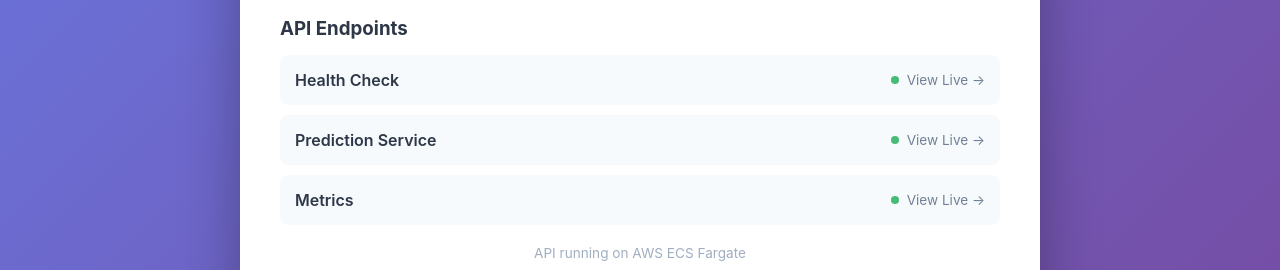
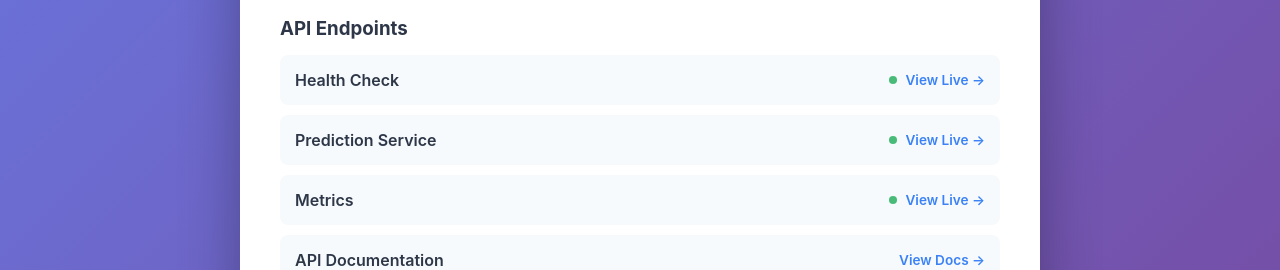
Before and after one commit to dataappengineer/mlops-cloud-demo, a plain HTML site: page docs/index.html in a window 1280 px wide. Shown: the part 682-952 px from the top of the page. Drawn offline with Linux system fonts and the light colour scheme; no server answers.

Commit message:
feat: Make API endpoint links clickable on status page
- Health Check → Live endpoint
- Prediction Service → API docs /predict
- Metrics → Live metrics endpoint
- Added API Documentation link
- Better UX for portfolio viewers

```diff
--- a/docs/index.html
+++ b/docs/index.html
@@ -150,6 +150,18 @@
             color: #718096;
         }
 
+        .endpoint-link {
+            color: #3b82f6;
+            text-decoration: none;
+            font-weight: 600;
+            transition: color 0.2s;
+        }
+
+        .endpoint-link:hover {
+            color: #2563eb;
+            text-decoration: underline;
+        }
+
         .last-updated {
             text-align: center;
             color: #a0aec0;
@@ -250,6 +262,14 @@
                         <span class="endpoint-name">Metrics</span>
                         <span class="endpoint-status" id="metrics-status">
                             <span class="status-dot"></span> Checking...
+                        </span>
+                    </div>
+                    <div class="endpoint">
+                        <span class="endpoint-name">API Documentation</span>
+                        <span class="endpoint-status">
+                            <a href="http://mlops-demo-dev-alb-1849542828.us-east-1.elb.amazonaws.com/docs"
+                               target="_blank"
+                               class="endpoint-link">View Docs →</a>
                         </span>
                     </div>
                 </div>
@@ -357,27 +377,21 @@
                 document.getElementById('total-requests').textContent = 'Live';
                 document.getElementById('predictions').textContent = 'Live';
 
-                updateEndpointStatus('health-status', true, 'View Live →');
-                updateEndpointStatus('predict-status', true, 'View Live →');
-                updateEndpointStatus('metrics-status', true, 'View Live →');
+                updateEndpointStatus('health-status', 'http://mlops-demo-dev-alb-1849542828.us-east-1.elb.amazonaws.com/health');
+                updateEndpointStatus('predict-status', 'http://mlops-demo-dev-alb-1849542828.us-east-1.elb.amazonaws.com/docs#/default/predict_wine_quality_predict_post');
+                updateEndpointStatus('metrics-status', 'http://mlops-demo-dev-alb-1849542828.us-east-1.elb.amazonaws.com/metrics');
 
                 document.getElementById('last-updated').textContent =
                     `API running on AWS ECS Fargate`;
             }
         }
 
-        function updateEndpointStatus(elementId, isHealthy, customText = null) {
+        function updateEndpointStatus(elementId, linkUrl) {
             const element = document.getElementById(elementId);
-            const dot = element.querySelector('.status-dot');
-
-            if (isHealthy) {
-                dot.className = 'status-dot green';
-                const text = customText || 'Operational';
-                element.innerHTML = `<span class="status-dot green"></span> ${text}`;
-            } else {
-                dot.className = 'status-dot red';
-                element.innerHTML = `<span class="status-dot red"></span> Down`;
-            }
+            element.innerHTML = `
+                <span class="status-dot green"></span>
+                <a href="${linkUrl}" target="_blank" class="endpoint-link">View Live →</a>
+            `;
         }
 
         // Initial fetch
```
